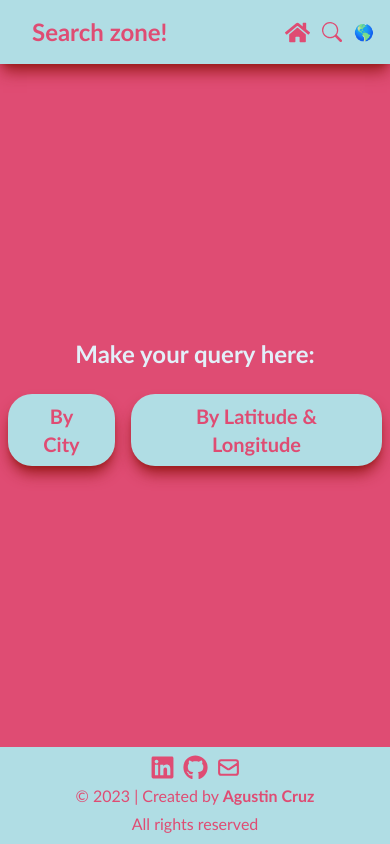
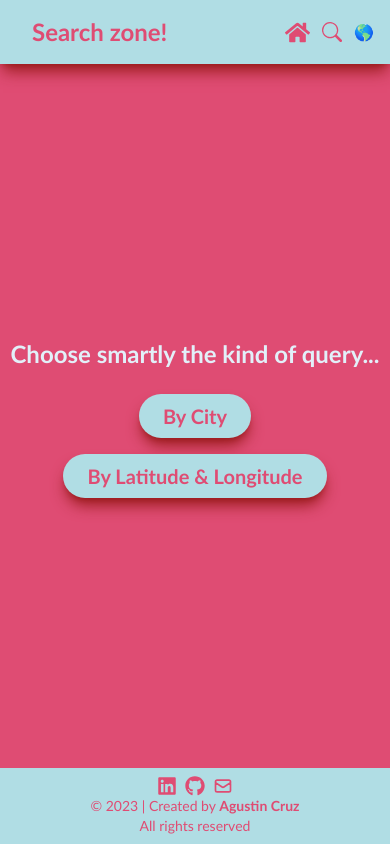
Before and after one commit to kbcruz6/weather-app, a React (Create React App) app: page /search in a window 390 px wide. Built offline with nearby package versions, Linux system fonts and the light colour scheme.

Commit message:
positions fixed

```diff
--- a/src/components/common/Footer.jsx
+++ b/src/components/common/Footer.jsx
@@ -6,29 +6,29 @@ import { Link } from "react-scroll";
 
 const Footer = () => {
   return (
-    <div className="bg-[var(--color2)] text-[var(--color4)] w-full text-center p-2">
-      <div className="flex flex-col justify-center items-center gap-1">
-        <div className="flex gap-2">
+    <div className="bg-[var(--color2)] text-[var(--color4)] w-full text-center p-2 bottom-0 fixed">
+      <div className="flex flex-col justify-center items-center gap-0 text-sm">
+        <div className="flex gap-2 ">
           <a
             href="https://www.linkedin.com/in/agustin-frontend-react/"
             target="_blank"
             className="hover:text-red-600 duration-300"
           >
-            <FaLinkedin size={25} />
+            <FaLinkedin size={20} />
           </a>
           <a
             href="https://github.com/kbcruz6"
             target="_blank"
             className="hover:text-red-600 duration-300"
           >
-            <FaGithub size={25} />
+            <FaGithub size={20} />
           </a>
           <a
             href="mailto:agustin.tcw@gmail.com"
             target="_blank"
             className="hover:text-red-600 duration-300"
           >
-            <HiOutlineMail size={25} />
+            <HiOutlineMail size={20} />
           </a>
         </div>
         <div>
--- a/src/components/common/Header.jsx
+++ b/src/components/common/Header.jsx
@@ -6,8 +6,7 @@ import { BsSearch } from "react-icons/bs";
 const Navbar = ({ text }) => {
   const location = useLocation();
   return (
-    <div className="w-full">
-      <div className="bg-[var(--color2)] flex justify-between items-center shadow-lg shadow-red-800 text-[var(--color4)] px-4 ">
+    <div className="w-full z-10 fixed top-0 bg-[var(--color2)] flex justify-between items-center shadow-lg shadow-red-800 text-[var(--color4)] px-4 ">
       <h1 className="p-4 font-bold text-2xl text-left">{text}</h1>
       <div className="flex flex-row gap-3 items-center justify-center">
         {location.pathname === "/search" ? (
@@ -40,7 +39,6 @@ const Navbar = ({ text }) => {
         <div className="">🌎</div>
       </div>
     </div>
-    </div>
   );
 };
 
--- a/src/components/pages/Forecast.jsx
+++ b/src/components/pages/Forecast.jsx
@@ -11,7 +11,7 @@ const Forecast = () => {
     <div className="flex flex-col h-screen w-full justify-between items-center">
       <Header text={`${weather.name.toUpperCase()}, ${weather.sys.country}`} />
       {/*//! CURRENT WEATHER  */}
-      <div className="items-center justify-center flex flex-col">
+      <div className="items-center justify-center flex flex-col h-full">
         {/*//! TEMPERATURE & ICON */}
         <div className=" font-bold text-7xl text-center flex flex-col justify-center items-center">
           <img
--- a/src/components/pages/Home.jsx
+++ b/src/components/pages/Home.jsx
@@ -8,12 +8,12 @@ import weatherPic from "../../assets/weather.png";
 
 const Home = () => {
   return (
-    <div className="flex flex-col h-screen w-full justify-between">
+    <div className="h-screen ">
       {/*//! HEADER  */}
       <Header text={"Welcome to the ultimate Weather Forecast App!"} />
 
       {/*//! BODY  */}
-      <div className="justify-center items-center flex flex-col w-full gap-10">
+      <div className="flex flex-col w-full h-full gap-2 justify-center items-center ">
         <div className="flex sm:flex-row flex-col sm:justify-evenly justify-center items-center sm:p-4 mt-2">
           <img
             data-aos="fade-right"
--- a/src/components/pages/Search.jsx
+++ b/src/components/pages/Search.jsx
@@ -143,21 +143,21 @@ const Search = () => {
         <Header text={"Search zone!"} />
 
         {/*//! BODY  */}
-        <div className="flex-col flex gap-4 justify-center items-center">
+        <div className="flex-col flex gap-4 justify-center items-center h-full">
           <h1
             data-aos="fade"
             data-aos-duration="1000"
             data-aos-delay="200"
-            className="font-bold text-2xl"
+            className="font-bold text-2xl text-center"
           >
-            Make your query here:
+            Choose smartly the kind of query...
           </h1>
           {/*//! OPTIONS */}
-          <div className="flex flex-row gap-6">
+          <div className="flex sm:flex-row flex-col gap-6">
             <div
               className={
                 queryType === ""
-                  ? "flex flex-row justify-center items-center text-center gap-4 p-2 font-bold text-xl"
+                  ? "flex sm:flex-row flex-col justify-center items-center text-center gap-4 p-2 font-bold text-xl"
                   : "hidden"
               }
             >
```
Lines whose indentation alone changed are shown as unchanged.
